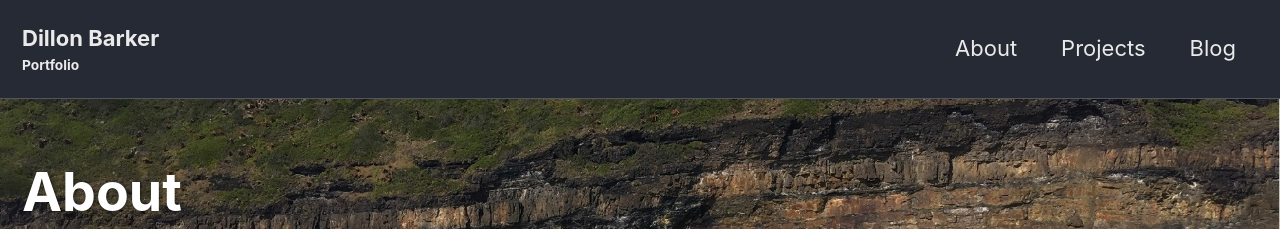
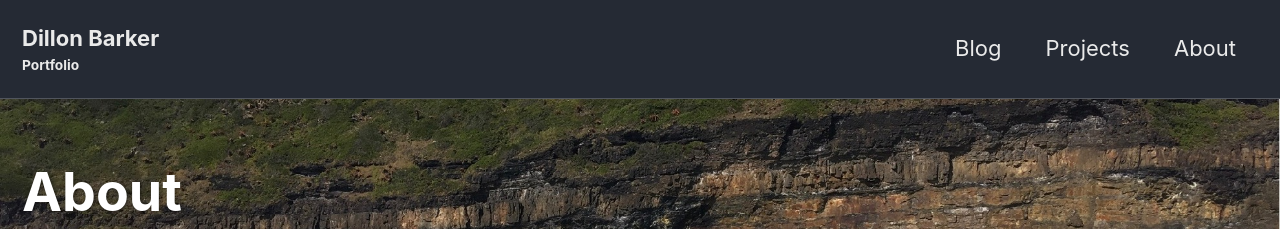
Before and after one commit to dilfyg/dilfyg.github.io, a Jekyll site: the page built from _pages/about.md, in a window 1280 px wide. Shown: the top 229 px of the page. Built offline with Jekyll 4.4.1, drawn with Linux system fonts in a browser that asks for light colours; cached includes are drawn as plain includes; nearby versions of some CDN libraries.

Commit message:
rearrnage of nav

```diff
--- a/_data/navigation.yml
+++ b/_data/navigation.yml
@@ -1,11 +1,12 @@
 # main links
 main:
+  - title: "Blog"
+    url: /blog/
+  - title: "Projects"
+    url: /projects/
   - title: "About"
     url: /about/
-  - title: "Projects"
-    url: /projects/
-  - title: "Blog"
-    url: /blog/
+
 
 
 
```
